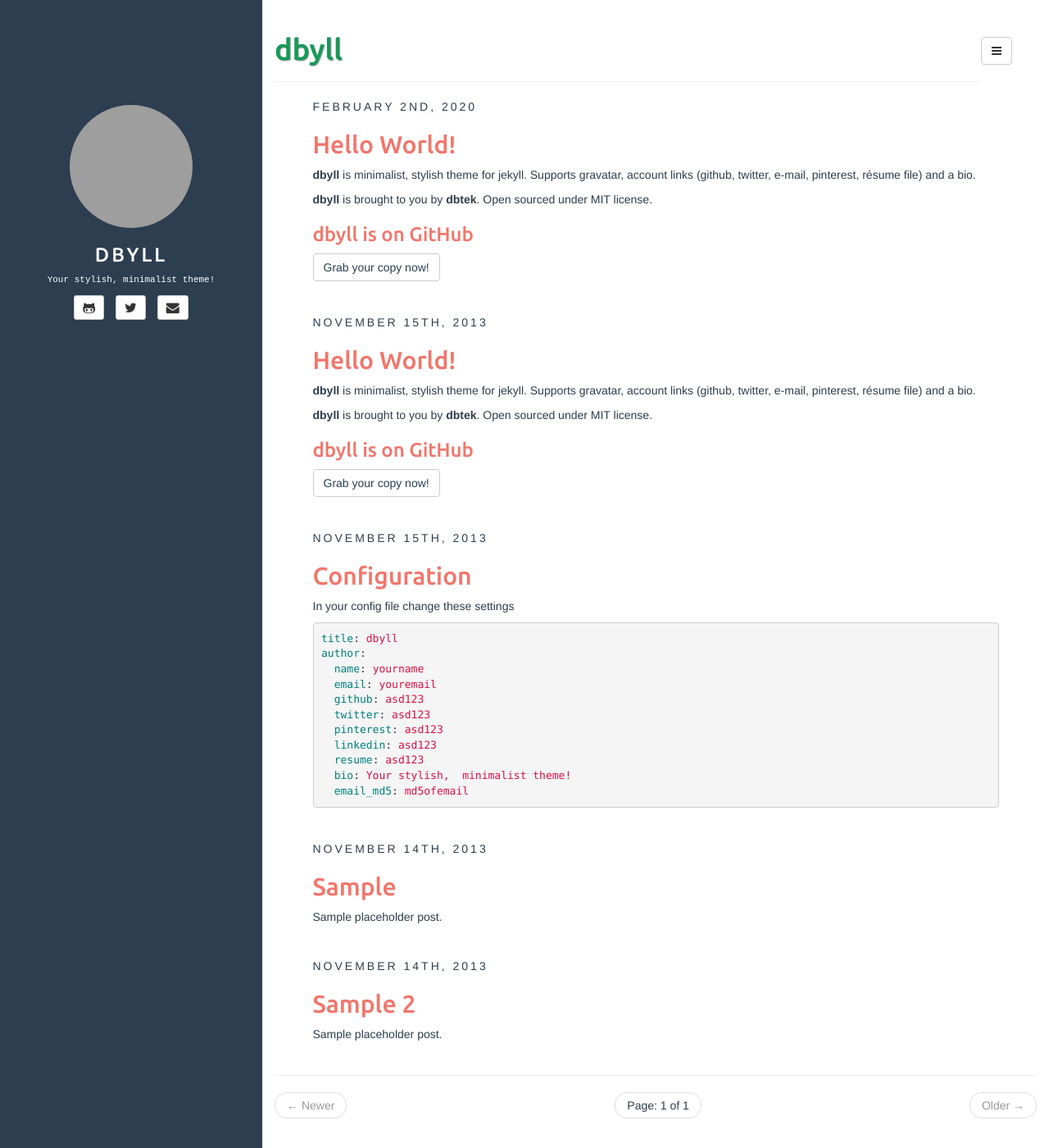
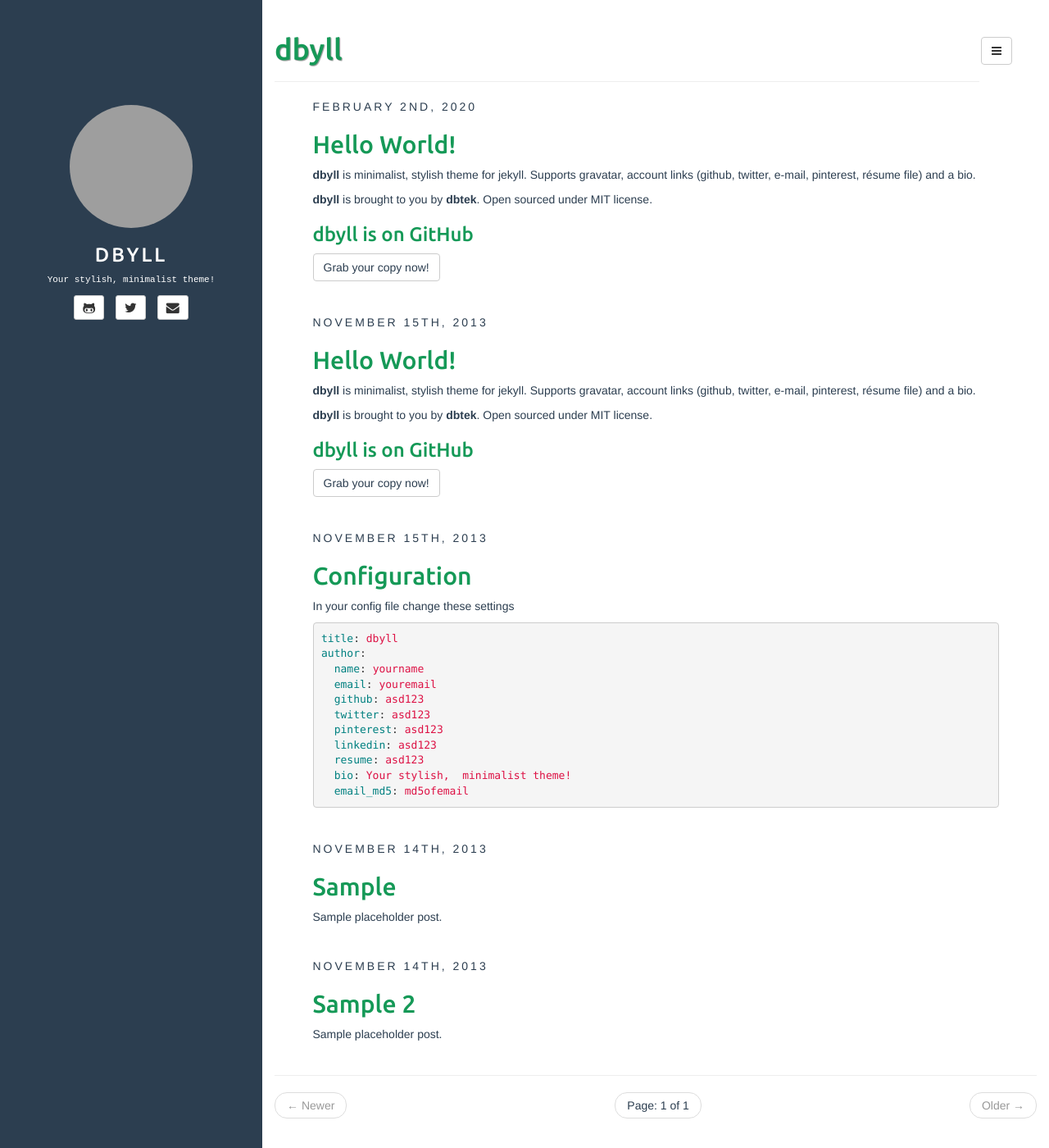
Before and after one commit to 97lynk/97lynk.github.io, a Jekyll site: the page built from index.html, in a window 1280 px wide and 1400 px high. Shown: the whole window at 82% size. Built offline with Jekyll 4.4.1, drawn with Linux system fonts in a browser that asks for light colours; the list of posts is cut into pages by our own code; grey boxes are pictures that could not be loaded.

Commit message:
change primary color

```diff
--- a/assets/css/style.css
+++ b/assets/css/style.css
@@ -123,14 +123,14 @@ article.home h4,
 article.home h5,
 article.home h6 {
 	font-family: 'Ubuntu', sans-serif;
-	color: #f2756a;
+	color: #159957;
 }
 
 article.home h1 a,
 article.home h2 a,
 article.home h3 a,
 article.home h4 a {
-	color: #f2756a;
+	color: #159957;
 }
 article.home h1 a:hover,
 article.home h2 a:hover,
@@ -172,7 +172,7 @@ footer {
     border-radius: 4px 0 0 4px;
 }
 
-.badge { background: #F2756A; }
+.badge { background: #159957; }
 
 #nav-menu{
     position: fixed;
```
